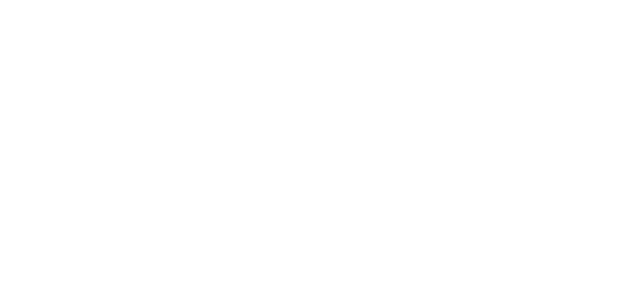
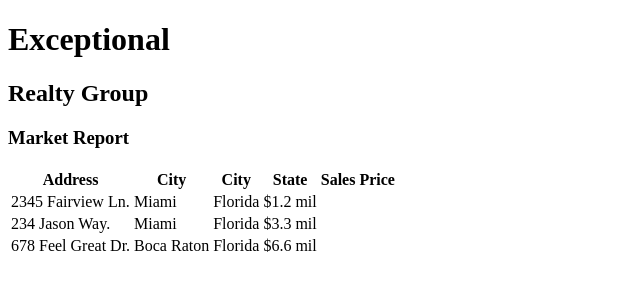
Before and after one commit to mpissanos/exceptional-realty, a plain HTML site: page market-report.html in a window 1280 px wide. Shown: the whole page, without its empty margins (0-640 px from the left). Drawn offline with Linux system fonts and the light colour scheme.

Commit message:
add listing table to real-estate-listings.html

```diff
--- a/market-report.html
+++ b/market-report.html
@@ -0,0 +1,42 @@
+<!DOCTYPE html>
+<html lang ="en">
+    <head>
+        <meta charset = "UTF-8">
+        <title>Exceptional Realty Group - Luxury Homes - Market Report</title>
+    </head>
+    <body>
+        <h1>Exceptional</h1>
+
+        <h2>Realty Group</h2>
+
+        <h3>Market Report</h3>
+
+        <table>
+            <tr>
+                <th>Address</th>
+                <th>City</th>
+                <th>City</th>
+                <th>State</th>
+                <th>Sales Price</th>
+            </tr>
+            <tr>
+                <td>2345 Fairview Ln.</td>
+                <td>Miami</td>
+                <td>Florida</td>
+                <td>$1.2 mil</td>
+            </tr>
+            <tr>
+                <td>234 Jason Way.</td>
+                <td>Miami</td>
+                <td>Florida</td>
+                <td>$3.3 mil</td>
+            </tr>
+            <tr>
+                <td>678 Feel Great Dr.</td>
+                <td>Boca Raton</td>
+                <td>Florida</td>
+                <td>$6.6 mil</td>
+            </tr>
+        </table>
+    </body>
+</html>
```
Also changed, not shown: real-estate-listings.html (+2 -1 lines).
